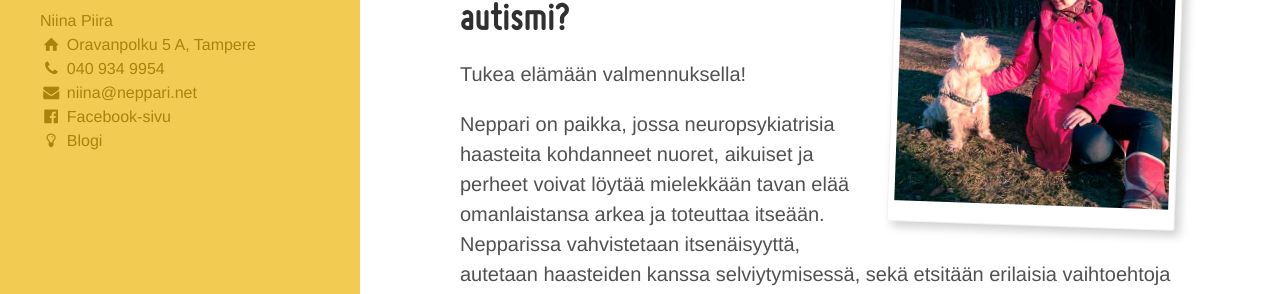
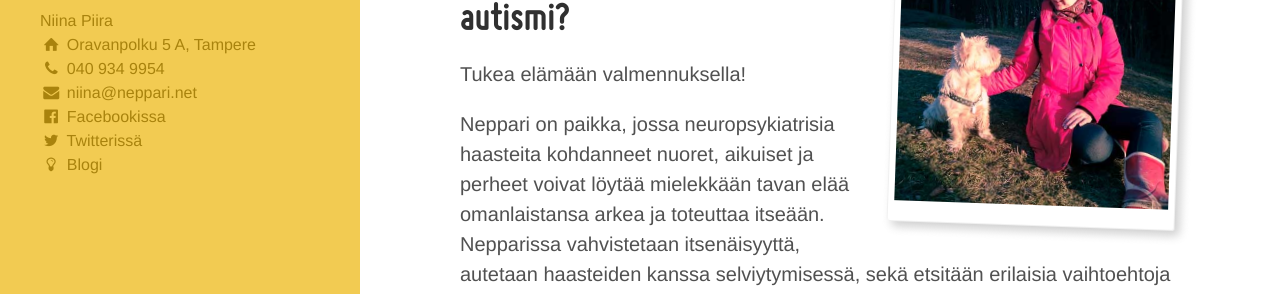
Before and after one commit to niinapiira/neppari.net, a Jekyll site: the page built from index.md, in a window 1280 px wide. Shown: the part 153-447 px from the top of the page. Built offline with Jekyll 4.4.1, drawn with Linux system fonts in a browser that asks for light colours.

Commit message:
Add Twitter link to the sidebar

```diff
--- a/_config.yml
+++ b/_config.yml
@@ -71,6 +71,7 @@
     for-contacts:    'nepparinet+yhteydenottosivuilta@gmail.com'
   page:              '/ota-yhteytta'
   fb-profile:        'https://www.facebook.com/valmennuskeskus.neppari'
+  twitter-profile:   'https://twitter.com/NiinaPiira'
 
 # Custom vars
 version:          2.1.0
--- a/_includes/sidebar.html
+++ b/_includes/sidebar.html
@@ -21,7 +21,8 @@
           <a href="tel:{{ site.contact.phone.international }}" class="clickable-phone-number" style="display: none">
             {{ site.contact.phone.finnish }}</a><br/>
         <i class="icon-email"></i> <a href="{{ site.contact.page }}">{{ site.contact.email.normal }}</a><br/>
-        <i class="icon-facebook"></i> <a href="{{ site.contact.fb-profile }}" target="_new">Facebook-sivu</a><br/>
+        <i class="icon-facebook"></i> <a href="{{ site.contact.fb-profile }}" target="_new">Facebookissa</a><br/>
+        <i class="icon-twitter"></i> <a href="{{ site.contact.twitter-profile }}" target="_new">Twitterissä</a><br/>
         <i class="icon-blog"></i> <a href="{{ site.blog.baseurl }}">Blogi</a>
       </p>
     </div>
```
